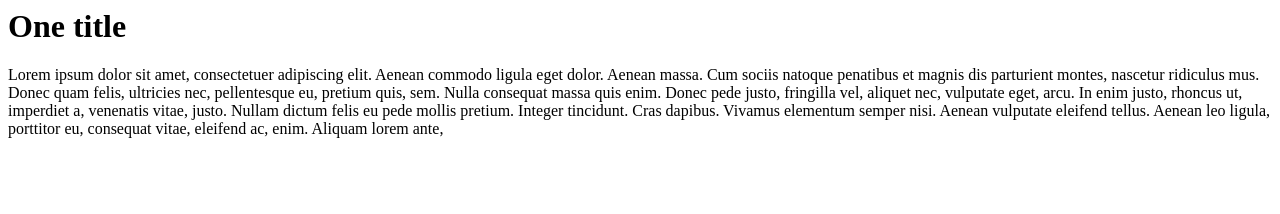
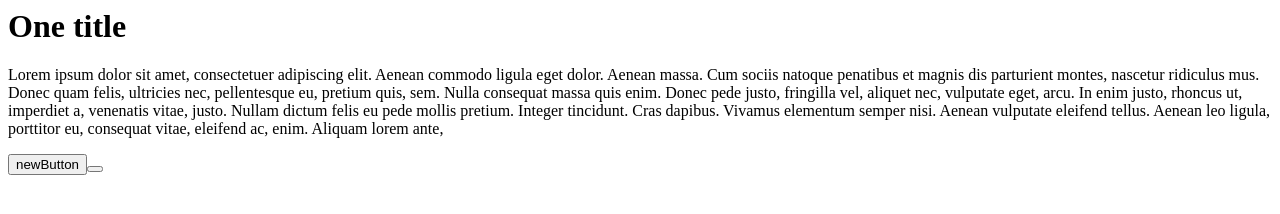
Before and after one commit to nexus85/test2, a plain HTML site: page index.html in a window 1280 px wide. Drawn offline with Linux system fonts and the light colour scheme.

Commit message:
new button

```diff
--- a/index.html
+++ b/index.html
@@ -11,7 +11,7 @@ Lorem ipsum dolor sit amet, consectetuer adipiscing elit. Aenean commodo ligula
 
 
 </p>
-
+<button>newButton<button>
 </body>
 
 
```
